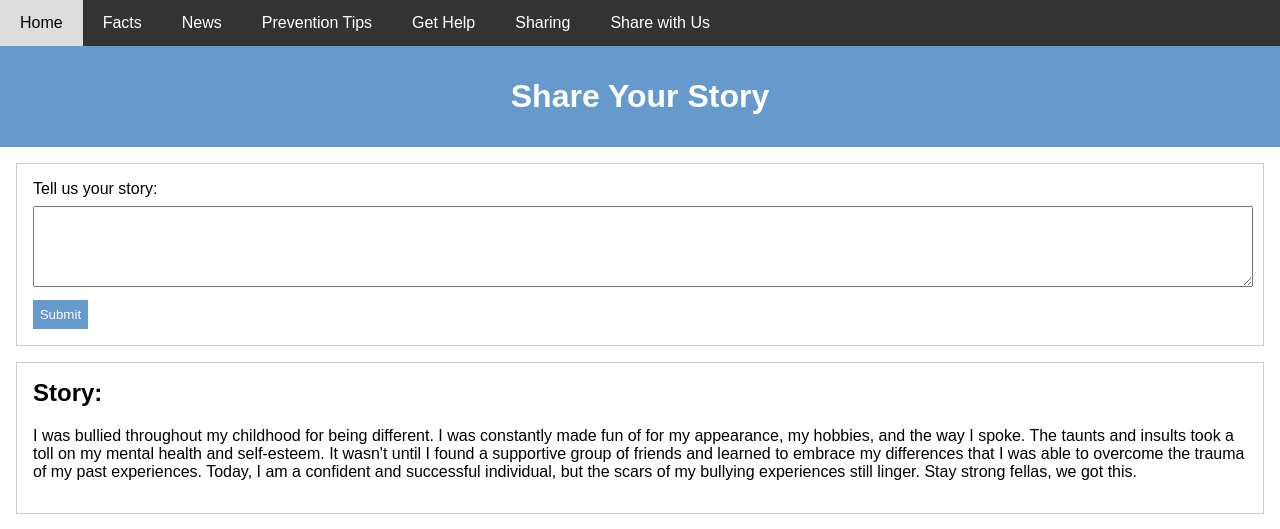
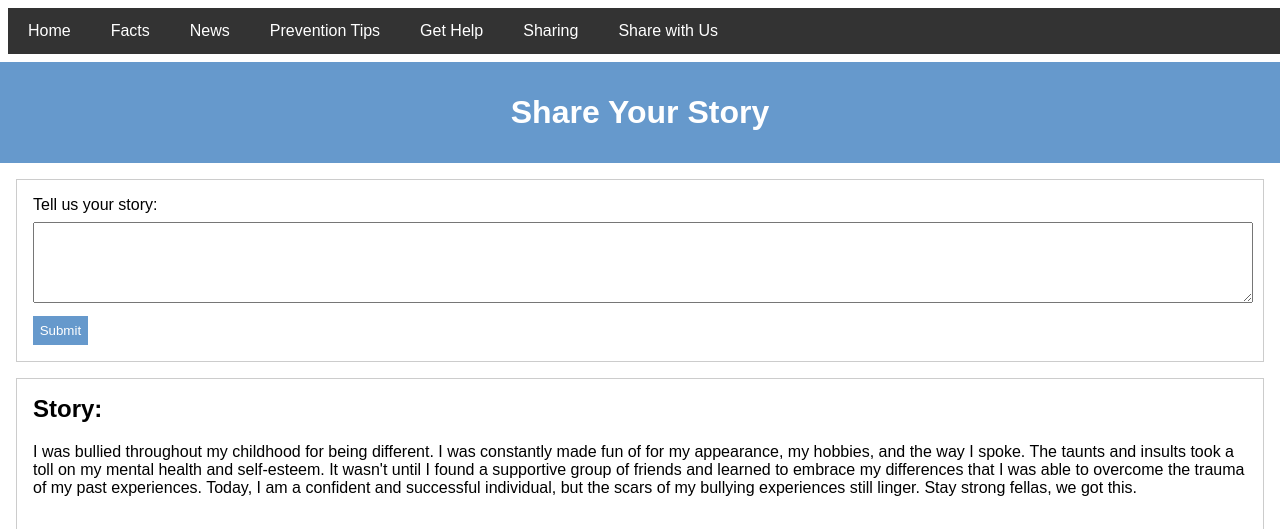
Before and after one commit to SurayaLotfi/OSPAssignment, a PHP site: page /story.php in a window 1280 px wide. Shown: the top 529 px of the page. Run offline with PHP 8.4, Linux system fonts and the light colour scheme.

Commit message:
Update story.php

```diff
--- a/story.php
+++ b/story.php
@@ -1,4 +1,5 @@
 <?php
+ob_start();
 session_start();
 ?>
 <!DOCTYPE html>
@@ -12,6 +13,8 @@ session_start();
       overflow: hidden;
       background-color: #333;
       font-family: Arial, sans-serif;
+	  margin: 8px 0;
+      margin-left: 8px;
     }
 
     .navbar a {
@@ -163,3 +166,6 @@ if (isset($_SESSION["stories"])) {
 
 </body>
 </html>
+<?php
+ob_end_flush();
+?>
```
